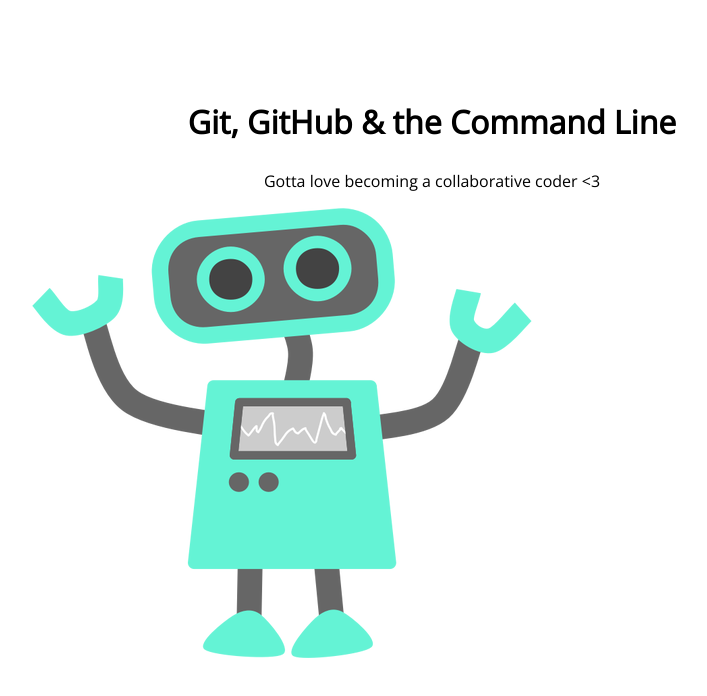
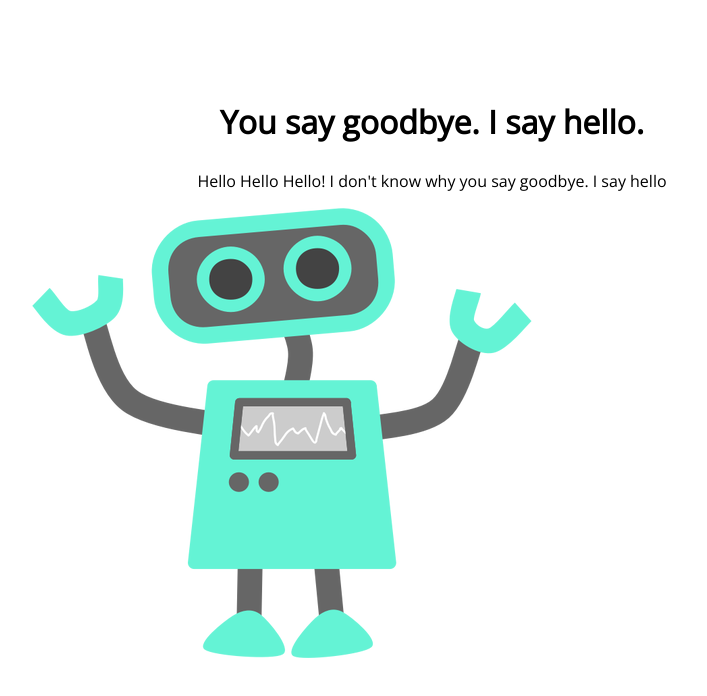
Before and after one commit to mhiggins0228/105-project, a plain HTML site: page index.html in a window 1280 px wide. Shown: the whole page, without its empty margins (208-915 px from the left). Drawn offline with nearby package versions, Linux system fonts and the light colour scheme.

Commit message:
Lesson Challenge: Modify & Merge Your Branch

```diff
--- a/index.html
+++ b/index.html
@@ -8,8 +8,8 @@
 </head>
 <body>
 	<section>
-		<h1>Git, GitHub & the Command Line</h1>
-		<p>Gotta love becoming a collaborative coder <3</p>
+		<h1>You say goodbye. I say hello.</h1>
+		<p> Hello Hello Hello! I don't know why you say goodbye. I say hello</p>
 		<img src="img/happy-blue-robot.png">
 	</section>
 </body>
```
